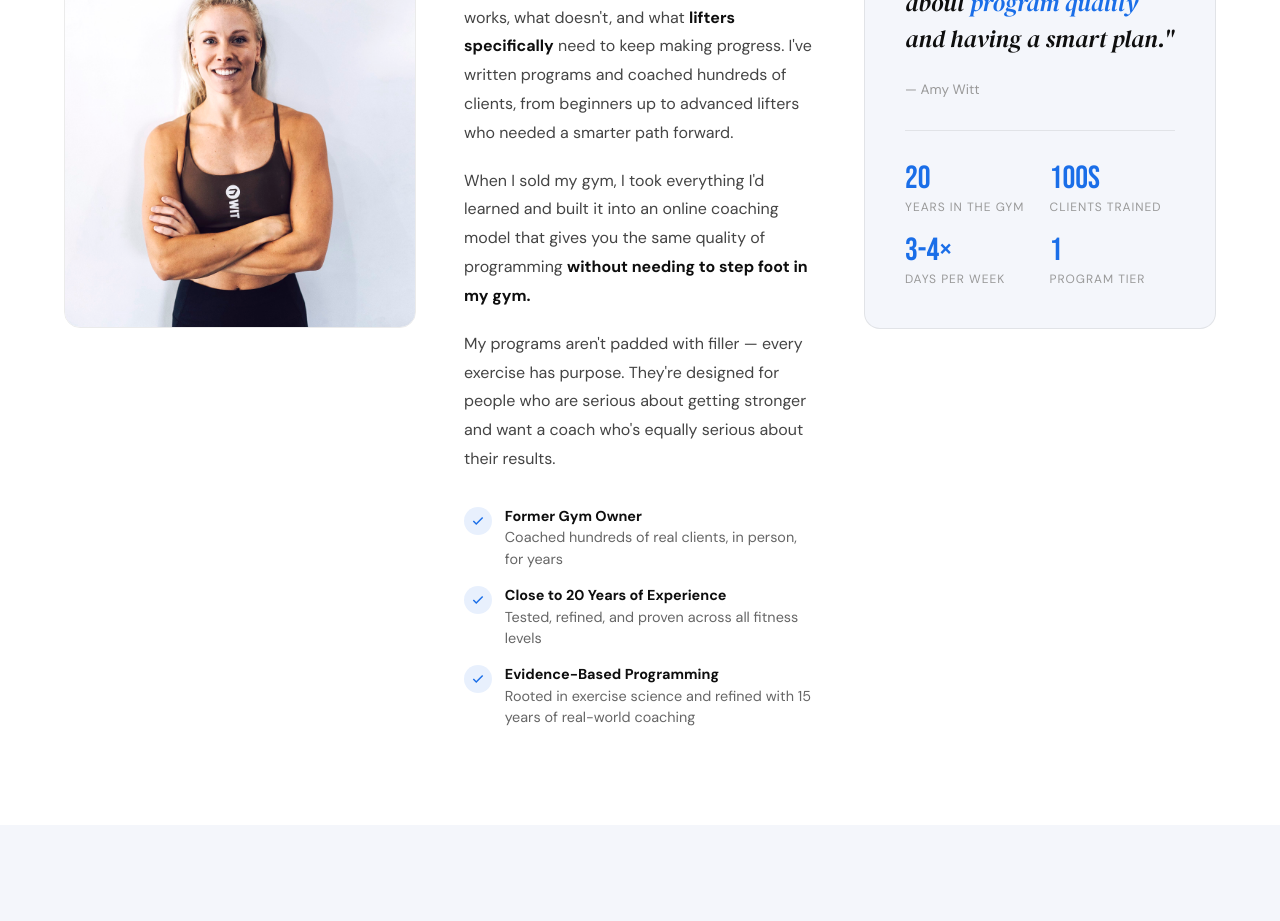
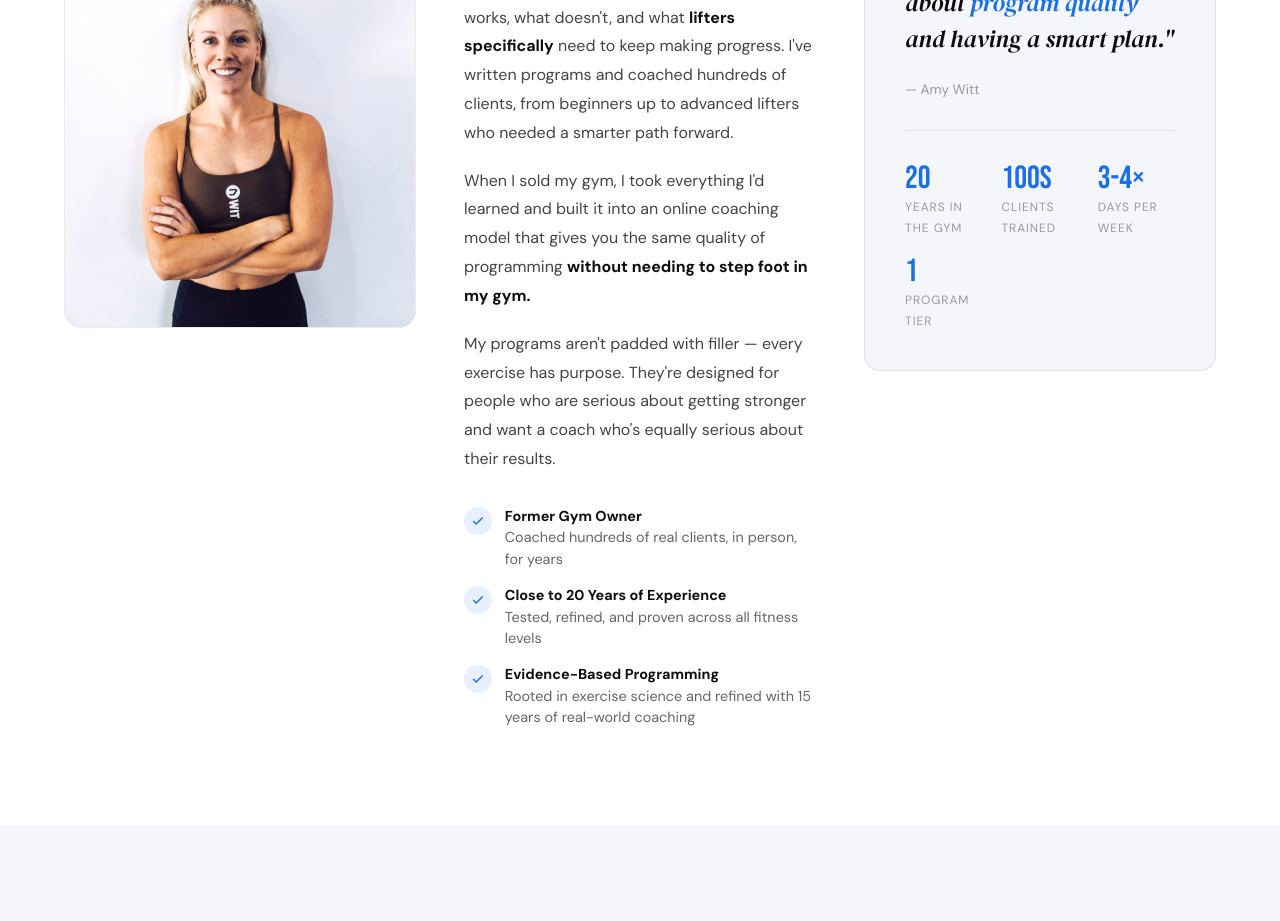
Before and after one commit to AmyWitt/amy-witt-coaching, a React (Vite) app: page / in a window 1280 px wide. Shown: the part 3000-3921 px from the top of the page. Built offline with nearby package versions, Linux system fonts and the light colour scheme.

Commit message:
Update App.css

```diff
--- a/src/App.css
+++ b/src/App.css
@@ -71,7 +71,7 @@
 .big-quote { font-family: 'DM Serif Display', serif; font-style: italic; font-size: 1.5rem; line-height: 1.5; color: var(--light-text); margin-bottom: 1.5rem; }
 .big-quote span { color: var(--blue); }
 .quote-attr { font-size: 0.85rem; color: #999; }
-.mini-stats { display: grid; grid-template-columns: 1fr 1fr; gap: 1.2rem; margin-top: 2rem; padding-top: 2rem; border-top: 1px solid var(--light-border); }
+.mini-stats { display: grid; grid-template-columns: 1fr 1fr 1fr; gap: 1.2rem; margin-top: 2rem; padding-top: 2rem; border-top: 1px solid var(--light-border); }
 .mini-stat .num { font-family: 'Bebas Neue', sans-serif; font-size: 2rem; color: var(--blue); display: block; line-height: 1; }
 .mini-stat .lbl { font-size: 0.75rem; color: #999; margin-top: 4px; text-transform: uppercase; letter-spacing: 0.08em; }
 
```
